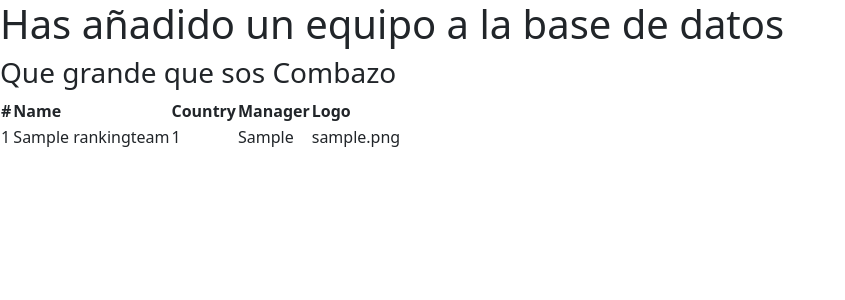
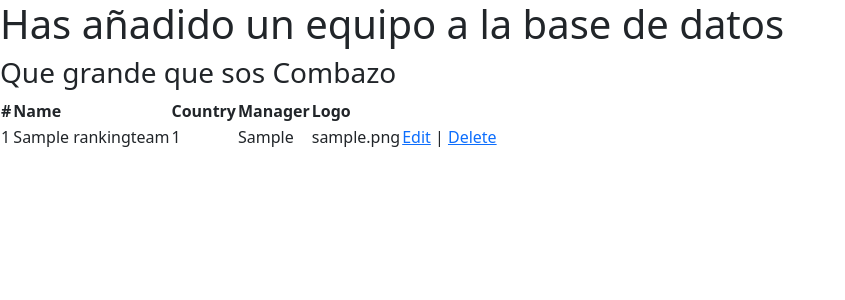
Before and after one commit to HernanBermudez/CRUD-PythonFlask, a Flask app: page / in a window 1280 px wide. Shown: the top 300 px of the page, without its empty margins (0-845 px from the left). Run offline with Flask 2, Linux system fonts and the light colour scheme; tables that the repository leaves empty or names only in its code hold one stand-in row (values such as "Sample post").

Commit message:
Borrado de datos completado

```diff
--- a/src/app.py
+++ b/src/app.py
@@ -61,5 +61,15 @@ def storage():
     conn.commit()
     return redirect('/')
 
+@app.route('/delete/<int:id>')
+def delete(id):
+    sql = "DELETE FROM rankingteams WHERE id=%s"
+    conn = mysql.connect()
+    cursor = conn.cursor()
+    cursor.execute(sql, id)
+    conn.commit()
+
+    return redirect('/')
+
 if __name__ == '__main__':
     app.run(debug=True)
--- a/src/templates/equipos/index.html
+++ b/src/templates/equipos/index.html
@@ -31,6 +31,12 @@
                 <td>{{equipo[2]}}</td>
                 <td>{{equipo[3]}}</td>
                 <td>{{equipo[4]}}</td>
+                <td>
+                    <a href="/modify/{{ equipo[0] }}">Edit</a>
+                    |
+                    <a href="/delete/{{ equipo[0] }}">Delete</a>
+
+                </td>
             </tr>
             {% endfor %}
         </tbody>
```
